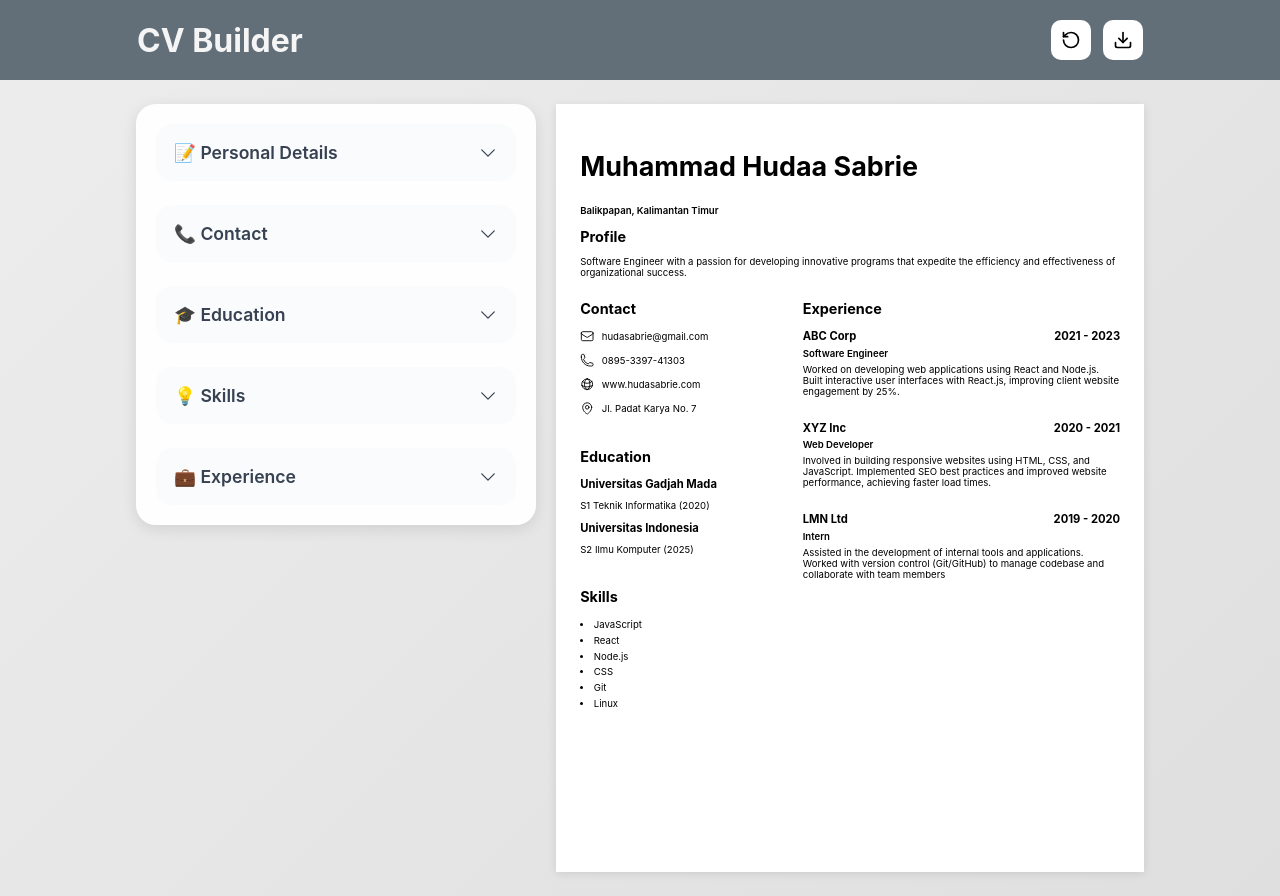
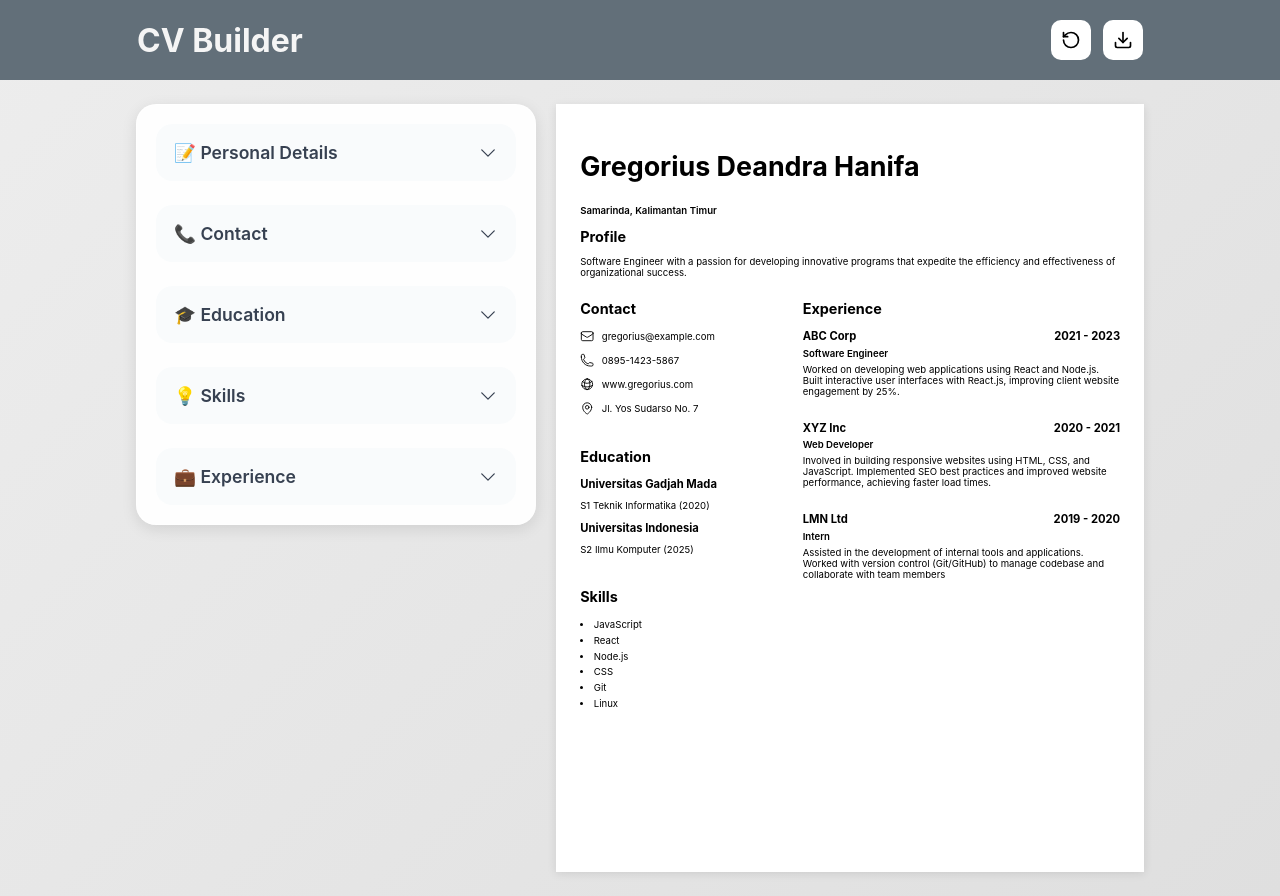
Before and after one commit to orokidd/cv-builder, a React (Vite) app: page / in a window 1280 px wide. Built offline with nearby package versions, Linux system fonts and the light colour scheme.

Commit message:
change default data

```diff
--- a/src/AppTest.jsx
+++ b/src/AppTest.jsx
@@ -21,18 +21,18 @@ function App() {
   const [activeSection, setActiveSection] = useState("");
 
   const [personal, setPersonal] = useState({
-    name: "Muhammad Hudaa Sabrie",
-    city: "Balikpapan",
+    name: "Gregorius Deandra Hanifa",
+    city: "Samarinda",
     state: "Kalimantan Timur",
     profile:
       "Software Engineer with a passion for developing innovative programs that expedite the efficiency and effectiveness of organizational success.",
   });
 
   const [contact, setContact] = useState({
-    email: "hudasabrie@gmail.com",
-    phone: "0895-3397-41303",
-    website: "www.hudasabrie.com",
-    address: "Jl. Padat Karya No. 7",
+    email: "gregorius@example.com",
+    phone: "0895-1423-5867",
+    website: "www.gregorius.com",
+    address: "Jl. Yos Sudarso No. 7",
   });
 
   const [education, setEducation] = useState([
```
